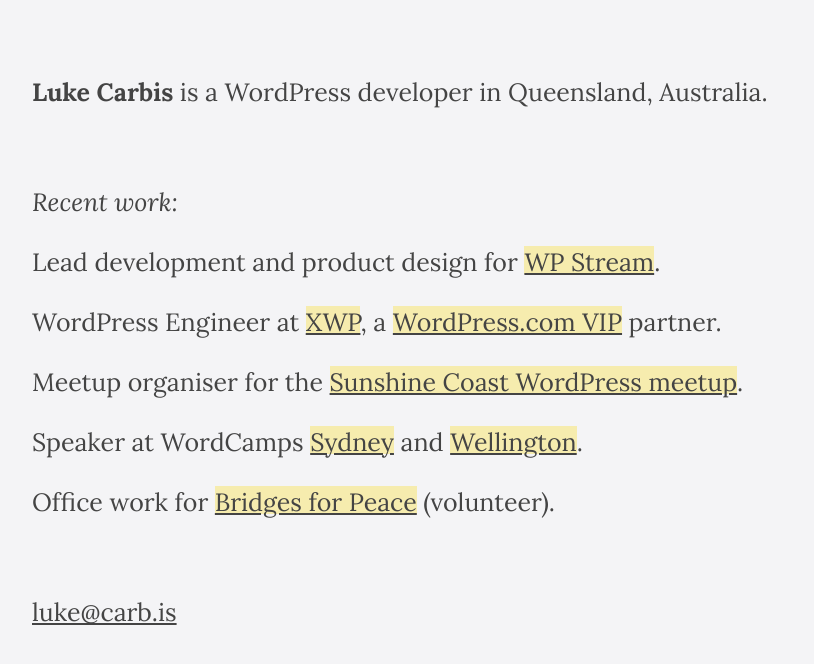
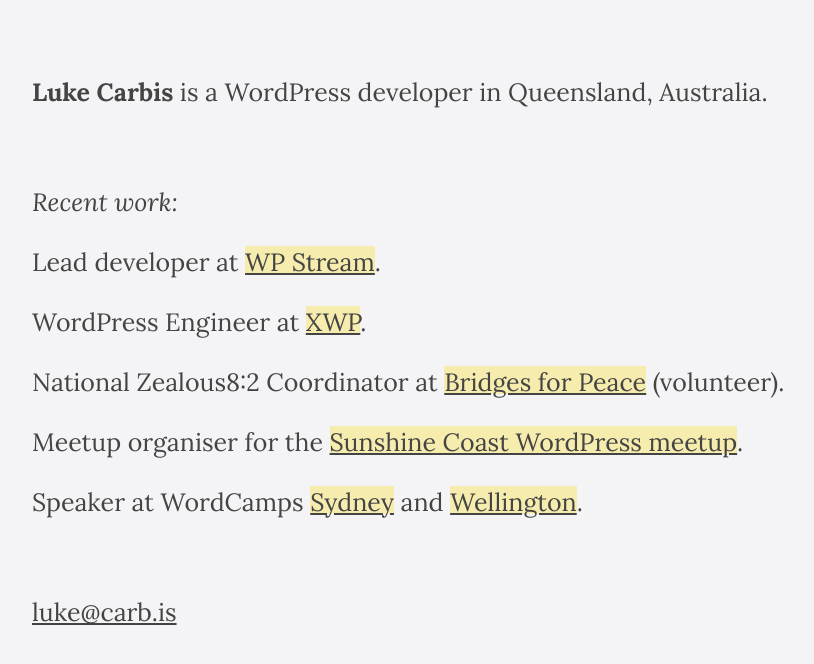
Before and after one commit to lukecarbis/old-carb.is, a Jekyll site: the page built from index.html, in a window 1280 px wide. Shown: the top 664 px of the page, without its empty margins (128-942 px from the left). Built offline with Jekyll 4.4.1, drawn with Linux system fonts in a browser that asks for light colours.

Commit message:
Update job descriptions

```diff
--- a/_config.yml
+++ b/_config.yml
@@ -9,11 +9,11 @@
 email_encoded: "yhxr@pneo.vf" # see http://rot13.com
 
 work:
-  - "Lead development and product design for [WP Stream](https://wp-stream.com)."
-  - "WordPress Engineer at [XWP](http://xwp.co), a [WordPress.com VIP](https://vip.wordpress.com) partner."
+  - "Lead developer at [WP Stream](https://wp-stream.com)."
+  - "WordPress Engineer at [XWP](http://xwp.co)."
+  - "National Zealous8:2 Coordinator at [Bridges for Peace](http://bridgesforpeace.com) (volunteer)."
   - "Meetup organiser for the [Sunshine Coast WordPress meetup](http://wpsc.co)."
   - "Speaker at WordCamps [Sydney](http://sydney.wordcamp.org/2014/) and [Wellington](http://wellington.wordcamp.org/2014/)."
-  - "Office work for [Bridges for Peace](http://bridgesforpeace.com) (volunteer)."
 
 # Build settings
 markdown: kramdown
```
